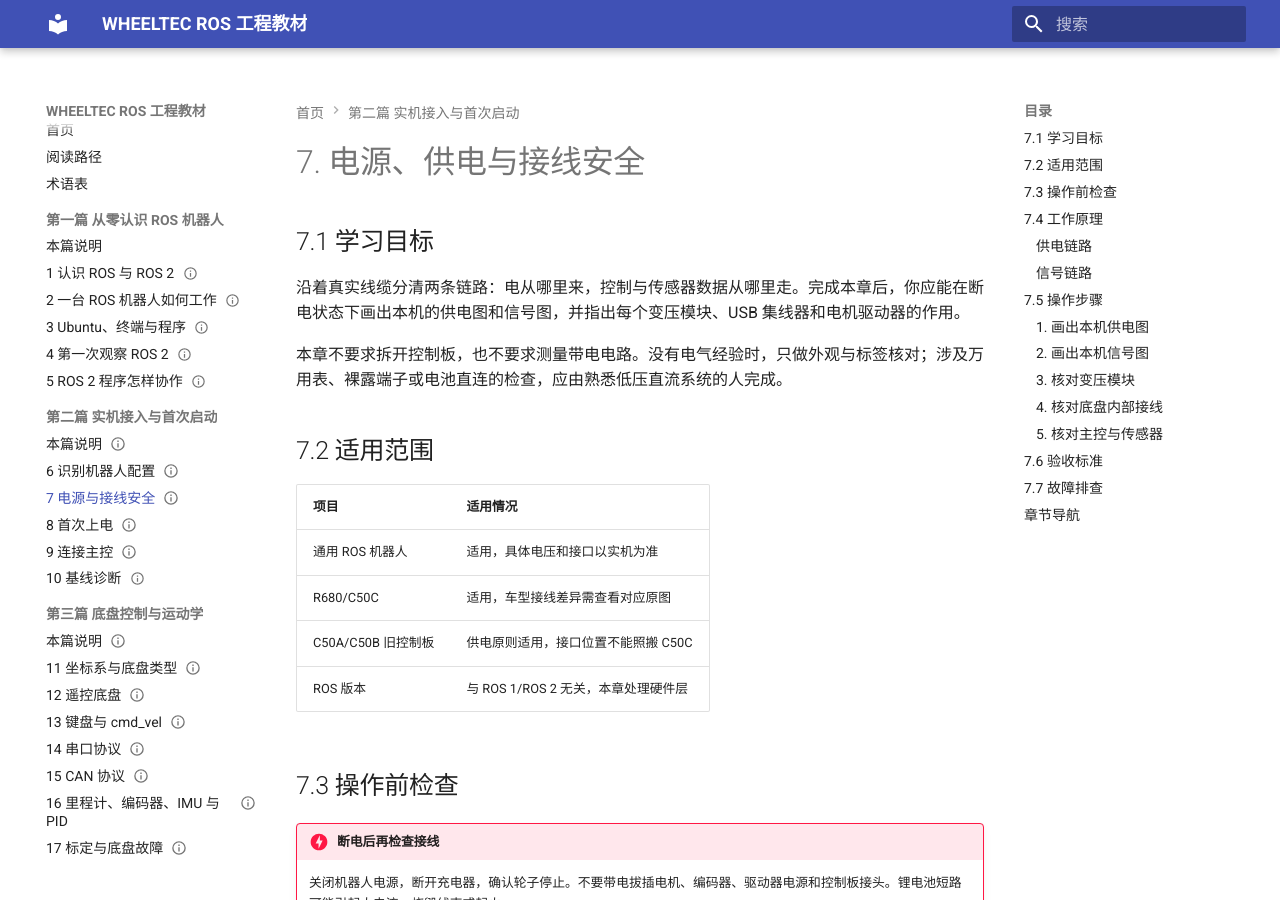
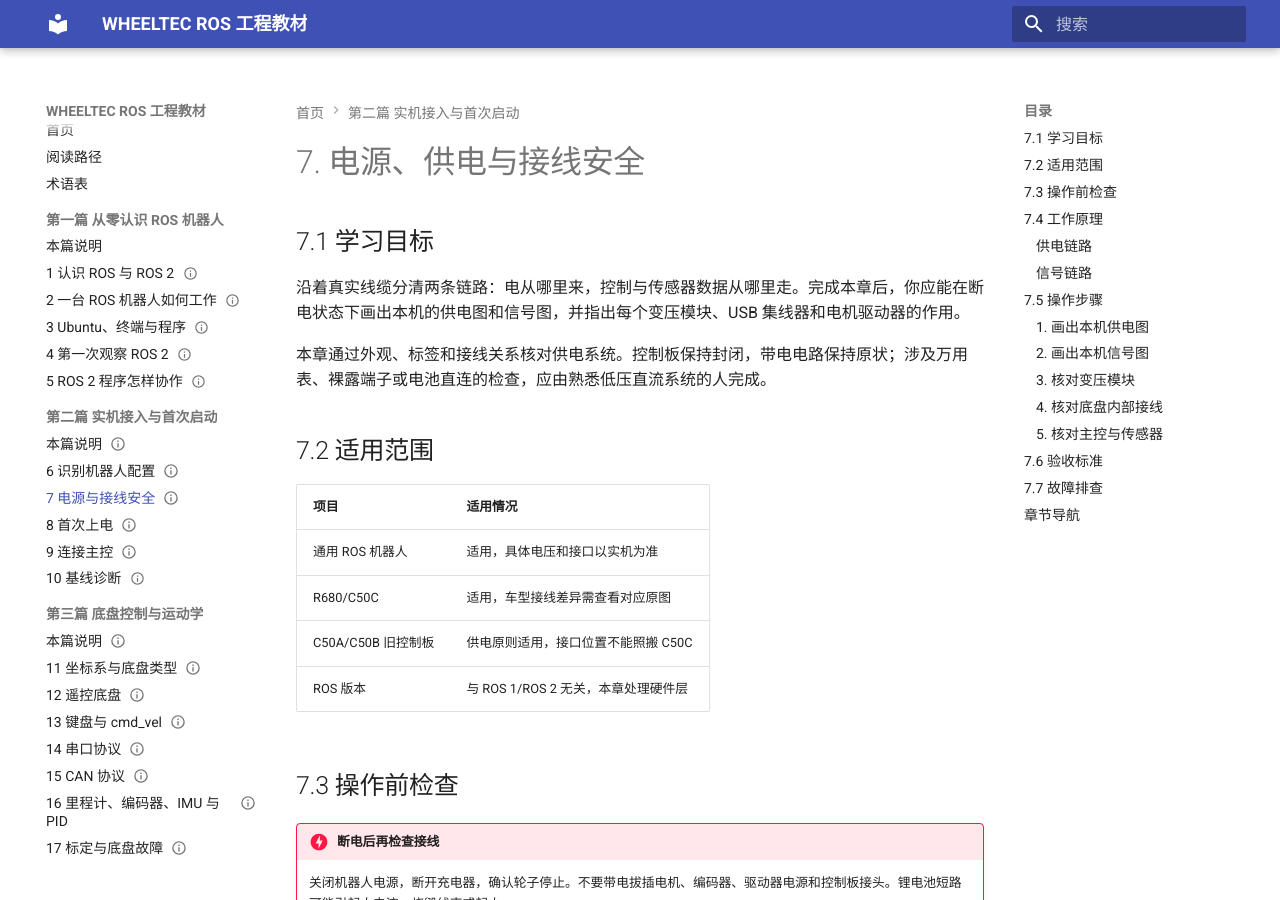
Before and after one commit to EnosElinsa/wheeltec-ros-textbook, an MkDocs documentation site: the page built from docs/02-bringup/07-power-and-wiring.md, in a window 1280 px wide and 900 px high. Built offline with MkDocs 1.6.1 and Material for MkDocs 9.7.7, drawn with Linux system fonts in a browser that asks for light colours.

Commit message:
Polish engineering entry language

```diff
--- a/docs/02-bringup/07-power-and-wiring.md
+++ b/docs/02-bringup/07-power-and-wiring.md
@@ -8,7 +8,7 @@ status: complete
 
 沿着真实线缆分清两条链路：电从哪里来，控制与传感器数据从哪里走。完成本章后，你应能在断电状态下画出本机的供电图和信号图，并指出每个变压模块、USB 集线器和电机驱动器的作用。
 
-本章不要求拆开控制板，也不要求测量带电电路。没有电气经验时，只做外观与标签核对；涉及万用表、裸露端子或电池直连的检查，应由熟悉低压直流系统的人完成。
+本章通过外观、标签和接线关系核对供电系统。控制板保持封闭，带电电路保持原状；涉及万用表、裸露端子或电池直连的检查，应由熟悉低压直流系统的人完成。
 
 ## 7.2 适用范围
 
```
Also changed, not shown: docs/02-bringup/10-baseline-diagnosis.md (+1 -1 lines), 1 other file.
